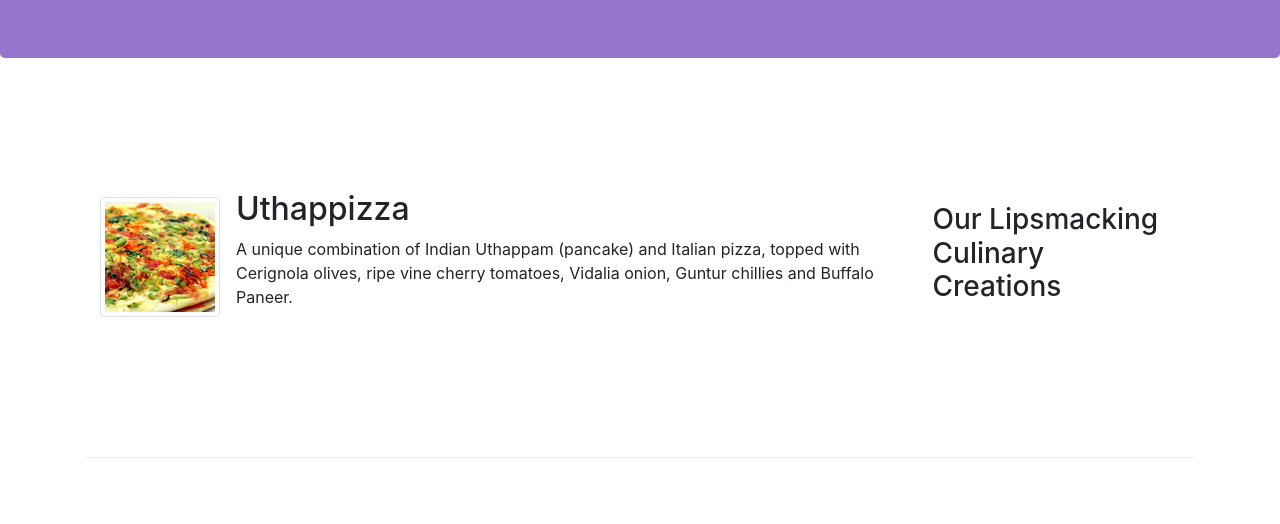
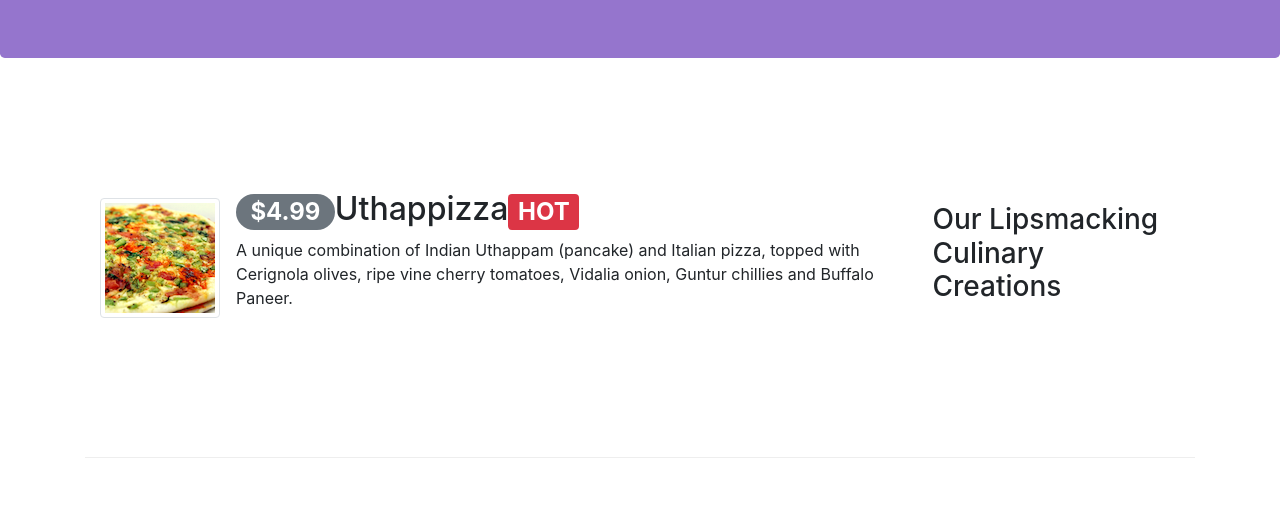
Before and after one commit to Austin17Lewis/conFusion4, a website: page index.html in a window 1280 px wide. Shown: the part 276-800 px from the top of the page. Drawn offline with nearby package versions, Linux system fonts and the light colour scheme.

Commit message:
Alerting users

```diff
--- a/index.html
+++ b/index.html
@@ -56,7 +56,7 @@
                     <div class="media">
                             <img class="d-flex mr-3 img-thumbnail align-self-center" src="img/uthappizza.png" alt="Uthappizza">
                             <div class="media-body">
-                                <h2 class="mt-0">Uthappizza</h2>
+                                <h2 class="mt-0"><span class="badge badge-pill badge-secondary">$4.99</span>Uthappizza<span class="badge badge-danger">HOT</span></h2>
                                 <p class="d-none d-sm-block">A unique combination of Indian Uthappam (pancake) and
                                     Italian pizza, topped with Cerignola olives, ripe vine
                                     cherry tomatoes, Vidalia onion, Guntur chillies and
```
